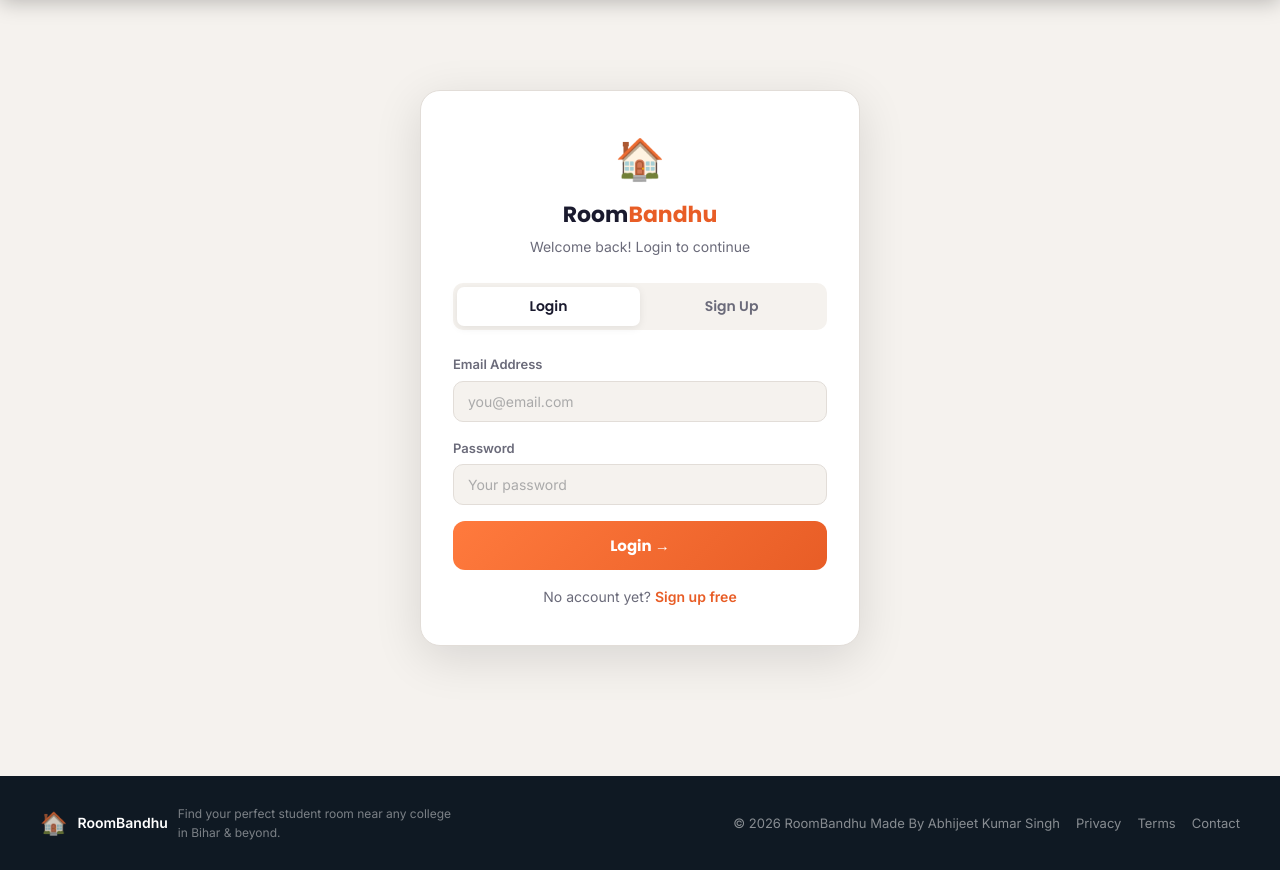
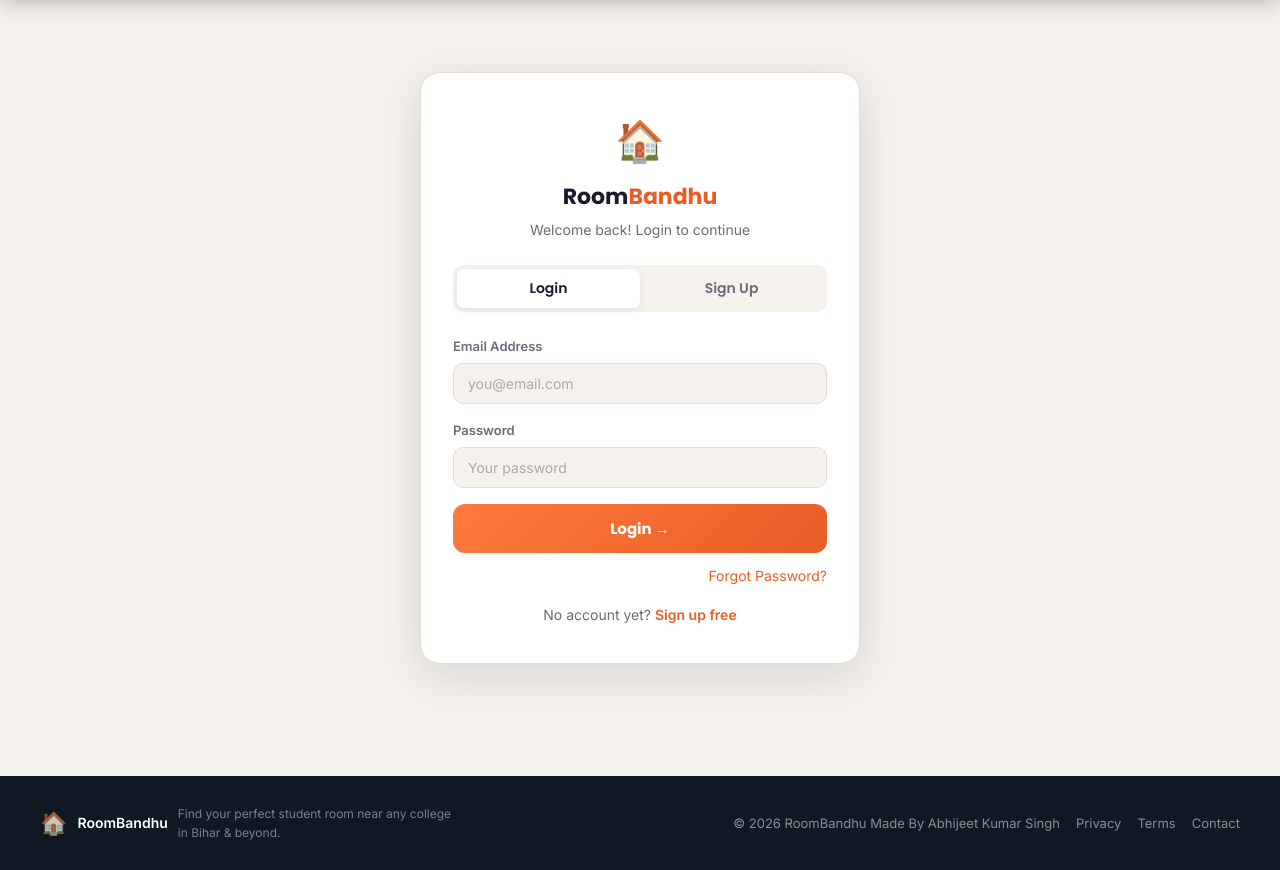
Before and after one commit to abhijeetkumsingh/RoomBandhu, a Flask app: page /login in a window 1280 px wide. Shown: the part 64-934 px from the top of the page. Run offline with Flask 3, Linux system fonts and the light colour scheme.

Commit message:
forgot password added in auth page

```diff
--- a/templates/auth.html
+++ b/templates/auth.html
@@ -35,6 +35,12 @@
       <button type="submit" class="btn btn-accent btn-lg btn-full" style="margin-top:8px">
         Login →
       </button>
+      <p style="text-align:right;margin-top:10px;">
+   <a href="/forgot-password"
+     style="color:var(--accent);font-size:14px;">
+     Forgot Password?
+  </a>
+</p>
     </form>
     <p style="text-align:center;margin-top:16px;font-size:14px;color:var(--muted)">
       No account yet?
```
